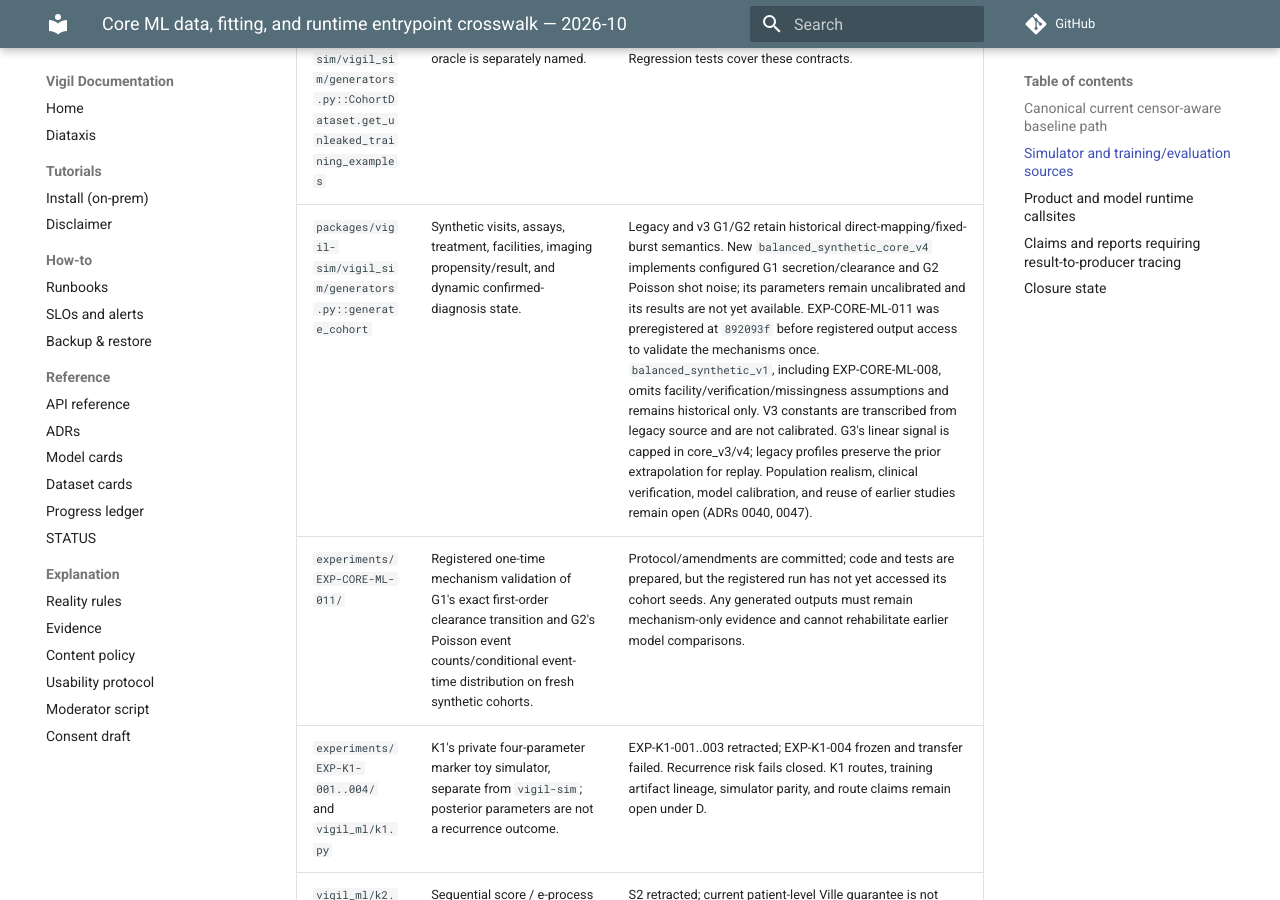
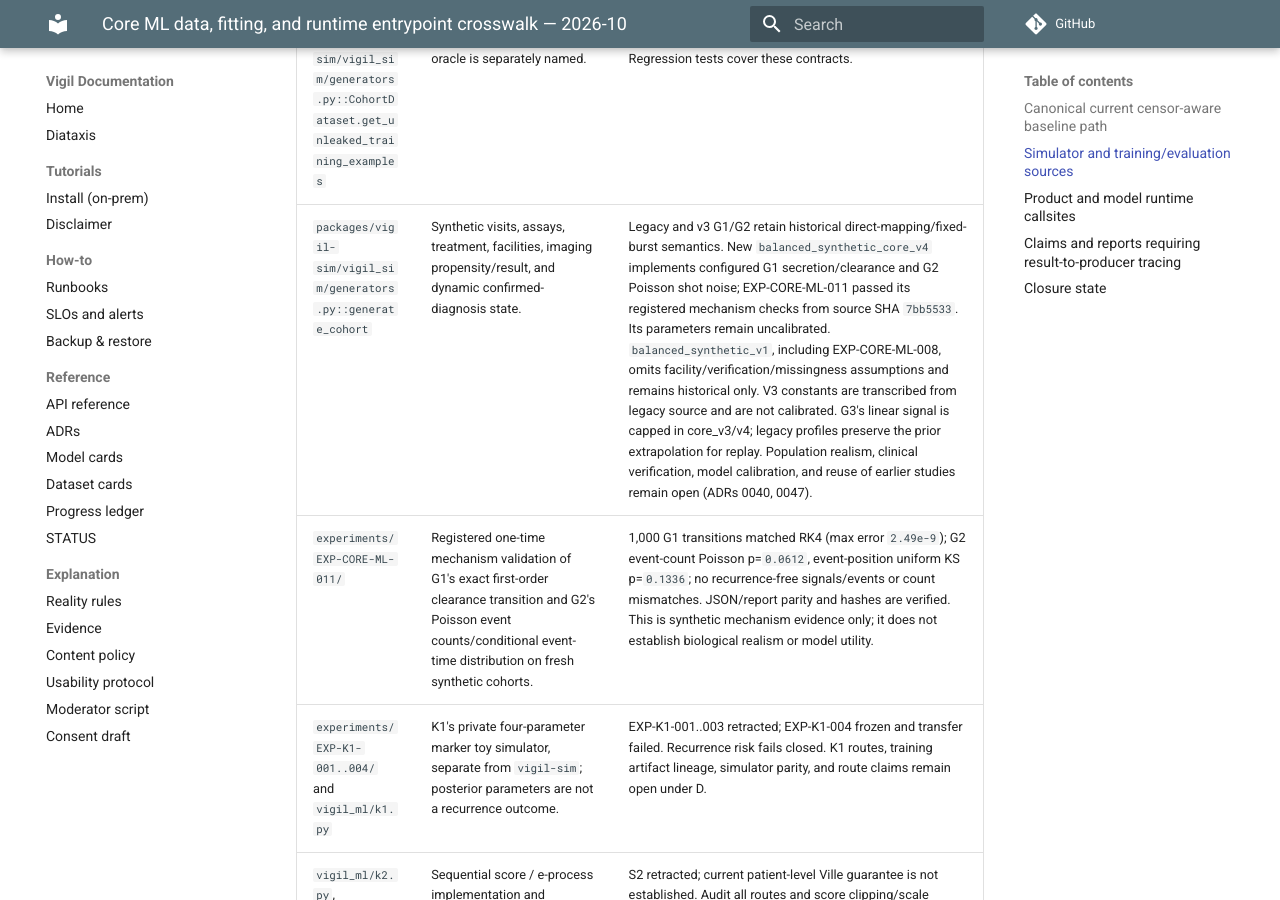
Before and after one commit to gasthecreator/vigil, an MkDocs documentation site: the page built from docs/audits/CORE-ML-ENTRYPOINT-CROSSWALK-2026-10.md, in a window 1280 px wide and 900 px high, scrolled down 3405 px. Built offline with MkDocs 1.6.1 and Material for MkDocs 9.7.7, drawn with Linux system fonts in a browser that asks for light colours; comment, search, counter and statistics services are not loaded.

Commit message:
results(experiment): record G1 and G2 mechanism validation

```diff
--- a/docs/audits/CORE-ML-ENTRYPOINT-CROSSWALK-2026-10.md
+++ b/docs/audits/CORE-ML-ENTRYPOINT-CROSSWALK-2026-10.md
@@ -30,8 +30,8 @@
 | Source | Data / target actually used | Discrepancy and disposition |
 |---|---|---|
 | `packages/vigil-sim/vigil_sim/generators.py::CohortDataset.get_unleaked_training_examples` | Current-observation features and observed-label option; oracle is separately named. | Fixed unmeasured-value leakage, early-censor-as-negative, and latent recurrence after loss-to-follow-up defects. Regression tests cover these contracts. |
-| `packages/vigil-sim/vigil_sim/generators.py::generate_cohort` | Synthetic visits, assays, treatment, facilities, imaging propensity/result, and dynamic confirmed-diagnosis state. | Legacy and v3 G1/G2 retain historical direct-mapping/fixed-burst semantics. New `balanced_synthetic_core_v4` implements configured G1 secretion/clearance and G2 Poisson shot noise; its parameters remain uncalibrated and its results are not yet available. EXP-CORE-ML-011 was preregistered at `892093f` before registered output access to validate the mechanisms once. `balanced_synthetic_v1`, including EXP-CORE-ML-008, omits facility/verification/missingness assumptions and remains historical only. V3 constants are transcribed from legacy source and are not calibrated. G3's linear signal is capped in core_v3/v4; legacy profiles preserve the prior extrapolation for replay. Population realism, clinical verification, model calibration, and reuse of earlier studies remain open (ADRs 0040, 0047). |
-| `experiments/EXP-CORE-ML-011/` | Registered one-time mechanism validation of G1's exact first-order clearance transition and G2's Poisson event counts/conditional event-time distribution on fresh synthetic cohorts. | Protocol/amendments are committed; code and tests are prepared, but the registered run has not yet accessed its cohort seeds. Any generated outputs must remain mechanism-only evidence and cannot rehabilitate earlier model comparisons. |
+| `packages/vigil-sim/vigil_sim/generators.py::generate_cohort` | Synthetic visits, assays, treatment, facilities, imaging propensity/result, and dynamic confirmed-diagnosis state. | Legacy and v3 G1/G2 retain historical direct-mapping/fixed-burst semantics. New `balanced_synthetic_core_v4` implements configured G1 secretion/clearance and G2 Poisson shot noise; EXP-CORE-ML-011 passed its registered mechanism checks from source SHA `7bb5533`. Its parameters remain uncalibrated. `balanced_synthetic_v1`, including EXP-CORE-ML-008, omits facility/verification/missingness assumptions and remains historical only. V3 constants are transcribed from legacy source and are not calibrated. G3's linear signal is capped in core_v3/v4; legacy profiles preserve the prior extrapolation for replay. Population realism, clinical verification, model calibration, and reuse of earlier studies remain open (ADRs 0040, 0047). |
+| `experiments/EXP-CORE-ML-011/` | Registered one-time mechanism validation of G1's exact first-order clearance transition and G2's Poisson event counts/conditional event-time distribution on fresh synthetic cohorts. | 1,000 G1 transitions matched RK4 (max error `2.49e-9`); G2 event-count Poisson p=`0.0612`, event-position uniform KS p=`0.1336`; no recurrence-free signals/events or count mismatches. JSON/report parity and hashes are verified. This is synthetic mechanism evidence only; it does not establish biological realism or model utility. |
 | `experiments/EXP-K1-001..004/` and `vigil_ml/k1.py` | K1's private four-parameter marker toy simulator, separate from `vigil-sim`; posterior parameters are not a recurrence outcome. | EXP-K1-001..003 retracted; EXP-K1-004 frozen and transfer failed. Recurrence risk fails closed. K1 routes, training artifact lineage, simulator parity, and route claims remain open under D. |
 | `vigil_ml/k2.py`, `sequential_k2.py`, `reports/ml/S2_SEQUENTIAL/` | Sequential score / e-process implementation and historical S2 result. | S2 retracted; current patient-level Ville guarantee is not established. Audit all routes and score clipping/scale bounds before any claim. |
 | `packages/vigil-ml/vigil_ml/joint_model.py` / `experiments/EXP-K4-001/run.py` | K3 Bayesian class uses landmark rows and a hand-written likelihood; fast class is a logistic path. K4 sequences use `to_observations_dataframe` and the shared extractor for classical comparisons. | K3 model identity is invalid; card/aggregate report retracted. K4's registered synthetic study failed its kill criteria. No production claim. |
```
Also changed, not shown: docs/PROGRESS.md (+1 -1 lines), docs/audits/CORE-ML-REPAIR-PLAN-2026-10.md (+1 -1 lines), docs/data/DATASET-CARD-SYNTHETIC-G1-G3.md (+1 -1 lines), experiments/EXP-CORE-ML-011/REPORT.md (added, +34 -0 lines), 2 other files.
